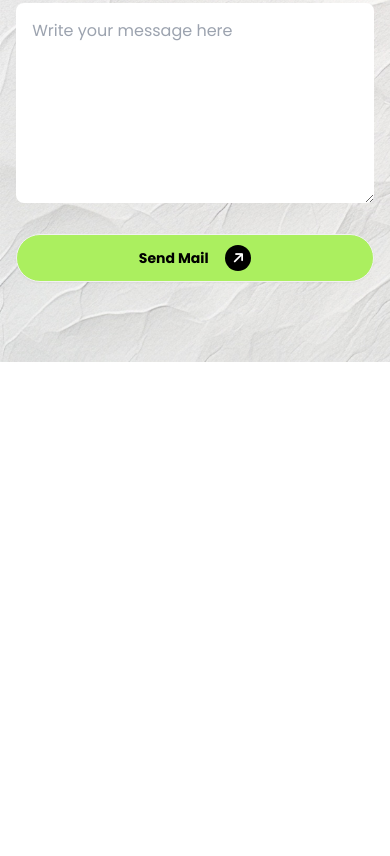
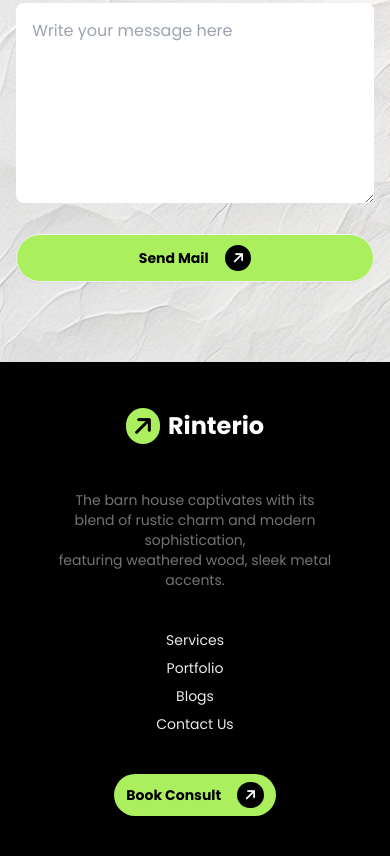
Before and after one commit to sumaya257/assignment-3-using-tailwid-daisy-UI, a plain HTML site: page index.html in a window 390 px wide. Shown: the part 5865-6721 px from the top of the page. Before the commit the page ends 6307 px from the top, so only its background shows below. Drawn offline with nearby package versions, Linux system fonts and the light colour scheme.

Commit message:
footer-part-responsive-complete

```diff
--- a/index.html
+++ b/index.html
@@ -299,7 +299,7 @@
   </section>
 
   <!-- contact form -->
-   <section class="my-20 bg-img">
+   <section class="mt-20 bg-img">
     <div class="w-11/12 mx-auto py-20">
     <!-- text part -->
     <div class="text-center">
@@ -337,14 +337,41 @@
         </div>
     </button>
   </div>
+</div>
+
+</div>
+</section>
 
 
-  </div>
+</main>
+<!-- footer part -->
+    <footer class="bg-black">
+      <div class="w-11/12 mx-auto">
+        <footer class="footer footer-center p-10">
+          <a class="btn btn-ghost text-2xl flex items-center no-underline font-bold text-white">
+            <div class="flex items-center justify-center bg-[#ABEF5F] text-black rounded-full p-1.5 px-2">
+                <i class="fa-solid fa-arrow-up rotate-45"></i>
+            </div>
+            Rinterio
+        </a>
+          <p class="text-[#737373]">The barn house captivates with its blend of rustic charm and modern sophistication, <br> featuring weathered wood, sleek metal accents.</p>
+          <nav class="grid lg:grid-flow-col lg:gap-[120px] text-[#E9E9E9]">
+            <a class="link link-hover">Services</a>
+            <a class="link link-hover">Portfolio</a>
+            <a class="link link-hover">Blogs</a>
+            <a class="link link-hover">Contact Us</a>
+          </nav>
+          <button class="flex items-center space-x-2 bg-[#ABEF5F] text-black rounded-full p-2 px-3">
+            <div  class="font-bold"> Book Consult </div>
+            <div class="flex items-center justify-center bg-black text-black rounded-full p-1.5 px-2">
+                <i class="fa-solid fa-arrow-up rotate-45 text-white"></i>
+            </div>
+        </button>
 
-  </div>
-</section>
+        </footer>
 
-    </main>
-    <footer></footer>
+      </div>
+
+    </footer>
 </body>
 </html>
```
